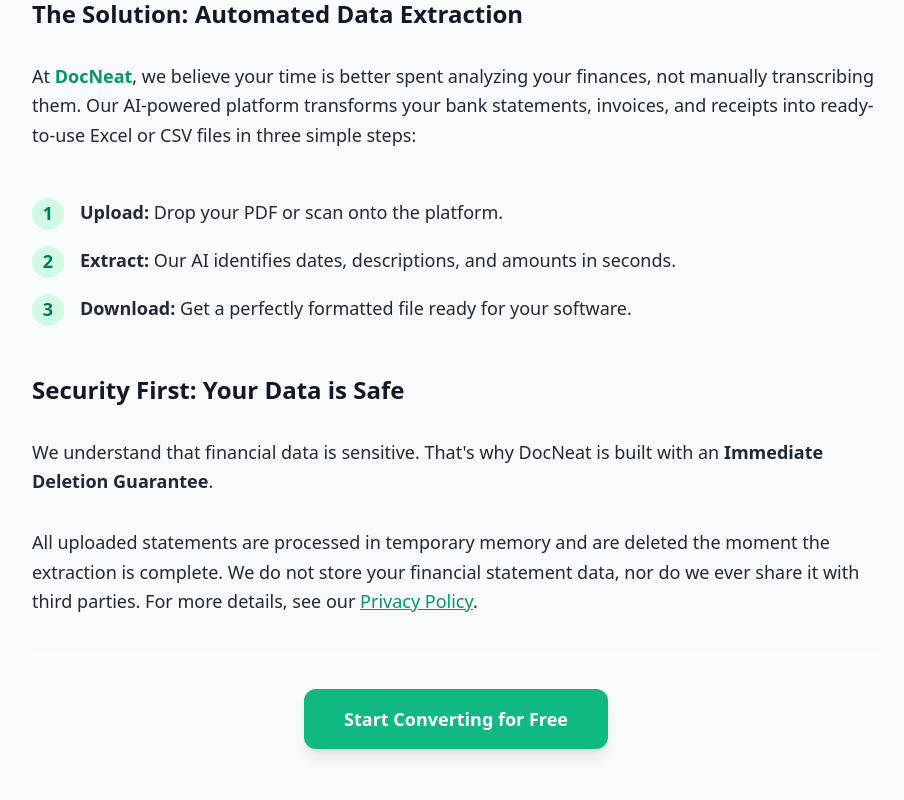
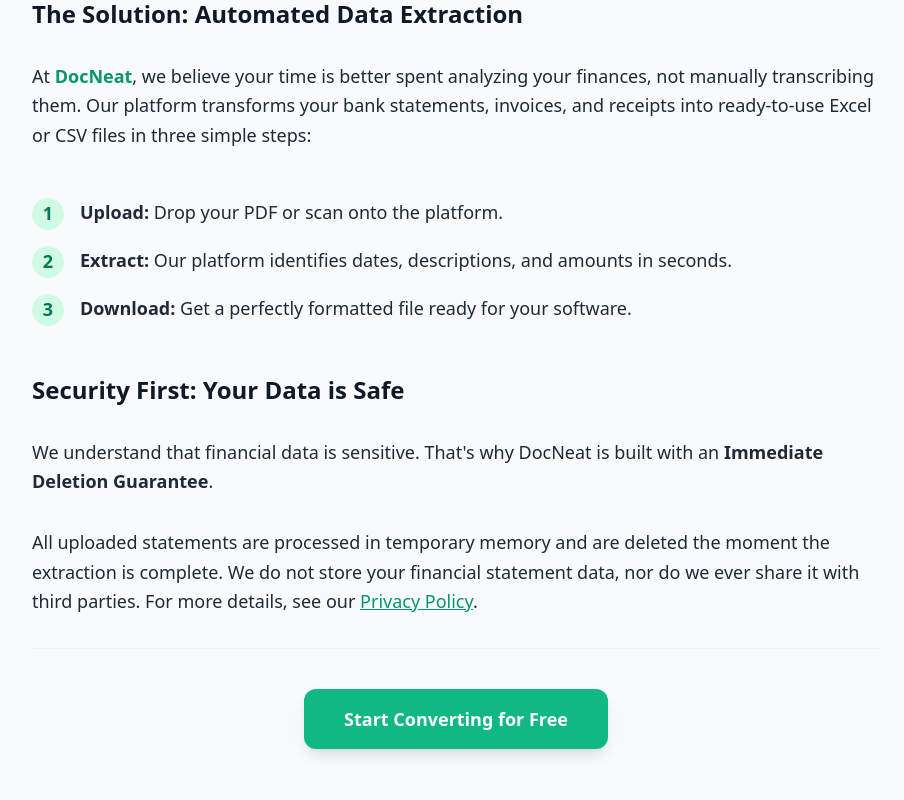
Before and after one commit to timarmstead/docneat-frontend, a Next.js app: page /blog/convert-bank-statements-to-excel in a window 1280 px wide. Shown: the part 1490-2290 px from the top of the page, without its empty margins (184-1088 px from the left). Built offline with nearby package versions, Linux system fonts and the light colour scheme.

Commit message:
Update page.tsx

```diff
--- a/app/blog/convert-bank-statements-to-excel/page.tsx
+++ b/app/blog/convert-bank-statements-to-excel/page.tsx
@@ -48,7 +48,7 @@ export default function BlogPostPage() {
 
         <h2 className="text-2xl font-bold mt-10 mb-4 text-gray-900">The Solution: Automated Data Extraction</h2>
         <p>
-          At <Link href="/" className="text-emerald-600 hover:underline font-semibold">DocNeat</Link>, we believe your time is better spent analyzing your finances, not manually transcribing them. Our AI-powered platform transforms your bank statements, invoices, and receipts into ready-to-use Excel or CSV files in three simple steps:
+          At <Link href="/" className="text-emerald-600 hover:underline font-semibold">DocNeat</Link>, we believe your time is better spent analyzing your finances, not manually transcribing them. Our platform transforms your bank statements, invoices, and receipts into ready-to-use Excel or CSV files in three simple steps:
         </p>
 
         <ul className="space-y-4 py-4">
@@ -58,7 +58,7 @@ export default function BlogPostPage() {
           </li>
           <li className="flex items-start gap-4">
             <span className="flex-shrink-0 w-8 h-8 rounded-full bg-emerald-100 text-emerald-700 flex items-center justify-center font-bold">2</span>
-            <p><strong>Extract:</strong> Our AI identifies dates, descriptions, and amounts in seconds.</p>
+            <p><strong>Extract:</strong> Our platform identifies dates, descriptions, and amounts in seconds.</p>
           </li>
           <li className="flex items-start gap-4">
             <span className="flex-shrink-0 w-8 h-8 rounded-full bg-emerald-100 text-emerald-700 flex items-center justify-center font-bold">3</span>
```
